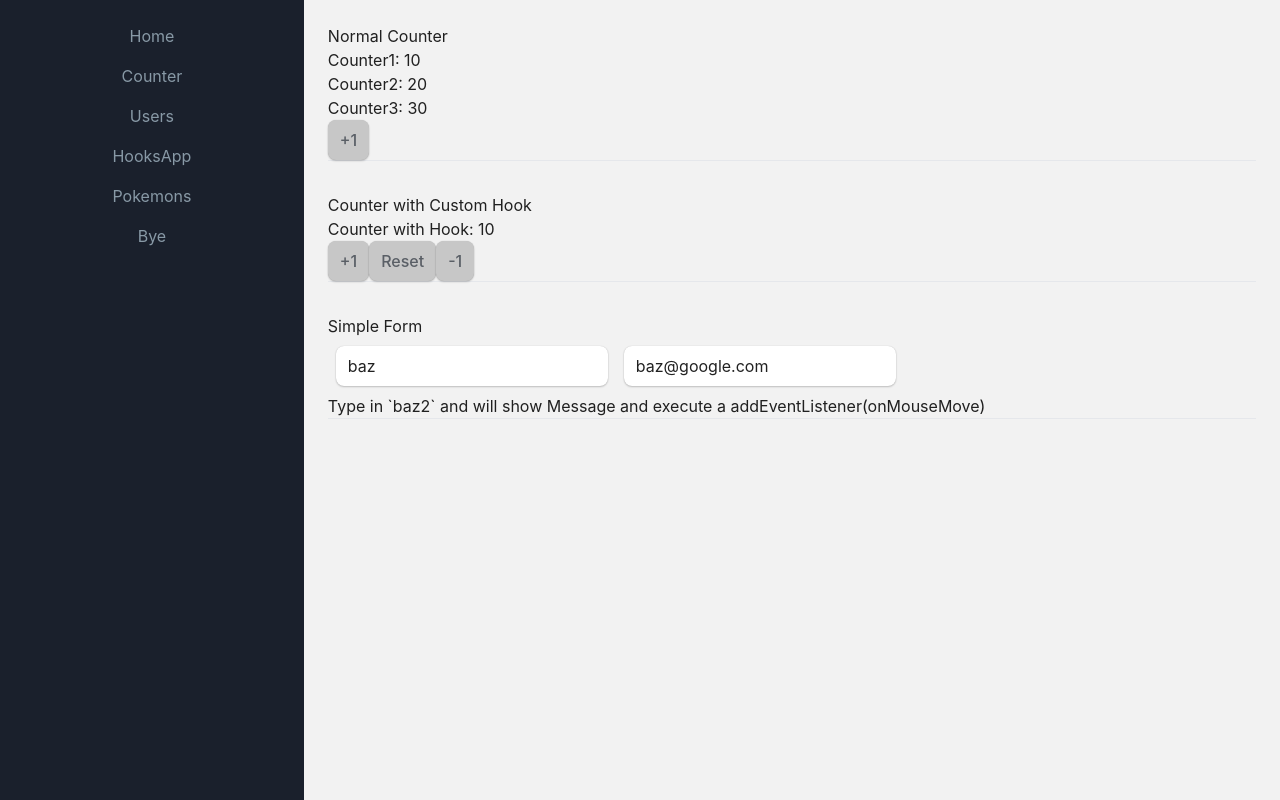
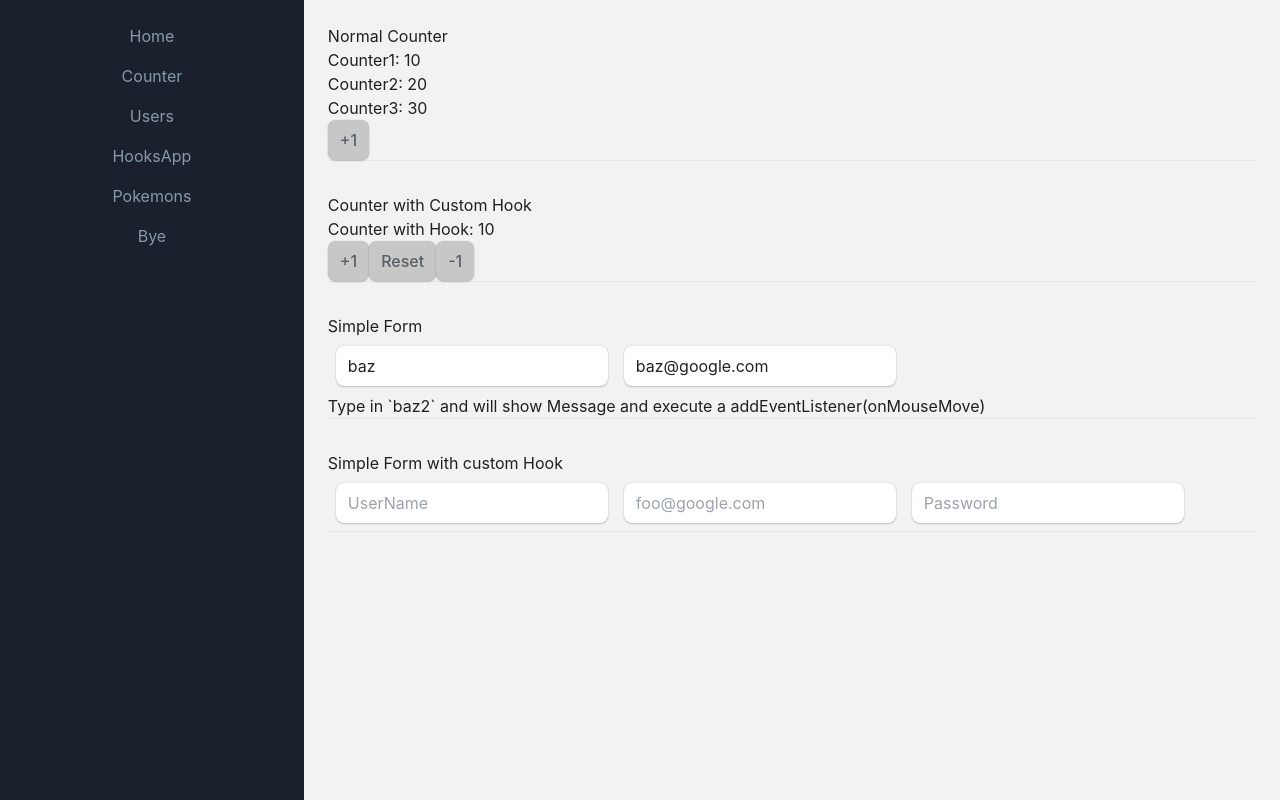
Before and after one commit to AlexisCast/my-dashboard-react, a React (Create React App) app: page /hooksapp in a window 1280 px wide. Built offline with nearby package versions, Linux system fonts and the light colour scheme.

Commit message:
feat 17: Hooks - useForm Custom Hook

```diff
--- /dev/null
+++ b/src/hooks/useForm.js
@@ -0,0 +1,20 @@
+import { useState } from 'react';
+
+export const useForm = (initialForm = {}) => {
+  const [formState, setFormState] = useState(initialForm);
+
+  const onInputChange = ({ target }) => {
+    const { name, value } = target;
+
+    setFormState({
+      ...formState,
+      [name]: value
+    });
+  };
+
+  return {
+    ...formState, // return all properies of formState
+    formState,
+    onInputChange
+  };
+};
--- /dev/null
+++ b/src/routes/HooksApp/FormWithCustomHook.jsx
@@ -0,0 +1,55 @@
+import React, { useEffect } from 'react';
+import { useForm } from '../../hooks/useForm';
+
+export const FormWithCustomHook = () => {
+  const { formState, onInputChange, userName, email, password } = useForm({
+    userName: '',
+    email: '',
+    password: ''
+  });
+
+  // const { userName, email, password } = formState;
+
+  useEffect(() => {
+    console.log('useEffect called!');
+  }, []);
+
+  useEffect(() => {
+    console.log('formState changed!');
+  }, [formState]);
+
+  useEffect(() => {
+    console.log('email changed!');
+  }, [email]);
+
+  return (
+    <>
+      <h1>Simple Form with custom Hook</h1>
+
+      <input
+        type="text"
+        className="form-control m-2"
+        placeholder="UserName"
+        name="userName"
+        value={userName}
+        onChange={onInputChange}
+      />
+      <input
+        type="email"
+        className="form-control m-2"
+        placeholder="foo@google.com"
+        name="email"
+        value={email}
+        onChange={onInputChange}
+      />
+      <input
+        type="password"
+        className="form-control m-2"
+        placeholder="Password"
+        name="password"
+        value={password}
+        onChange={onInputChange}
+      />
+    </>
+  );
+};
--- a/src/routes/HooksApp/HooksApp.jsx
+++ b/src/routes/HooksApp/HooksApp.jsx
@@ -1,6 +1,7 @@
 import { CounterApp } from './CounterApp';
 import { CounterWithCustomHook } from './CounterWithCustomHook';
 import { SimpleForm } from './SimpleForm';
+import { FormWithCustomHook } from './FormWithCustomHook';
 
 const HooksApp = () => {
   return (
@@ -19,6 +20,10 @@
         <SimpleForm />
         <hr />
       </div>
+      <div className="p-4">
+        <FormWithCustomHook />
+        <hr />
+      </div>
     </>
   );
 };
```
